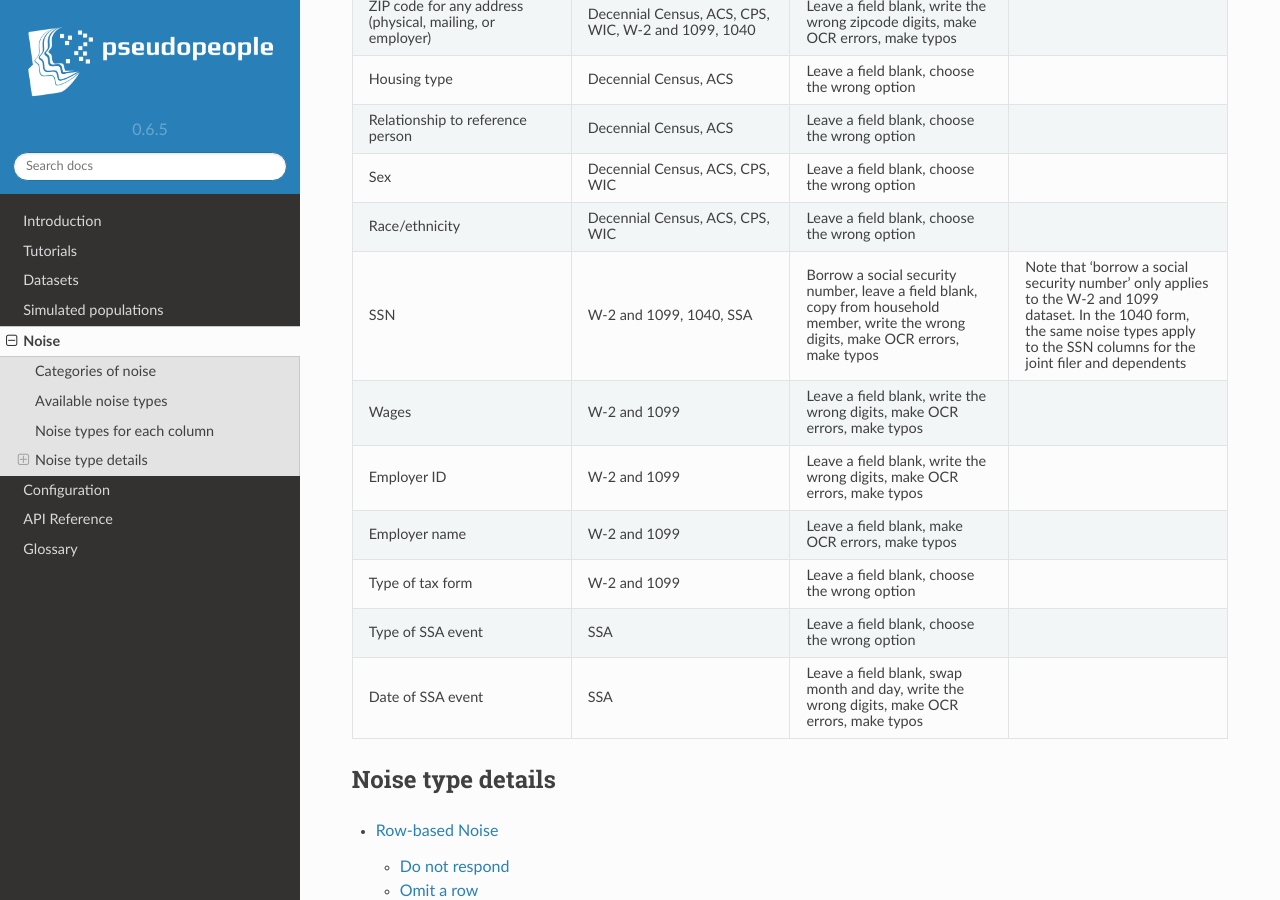
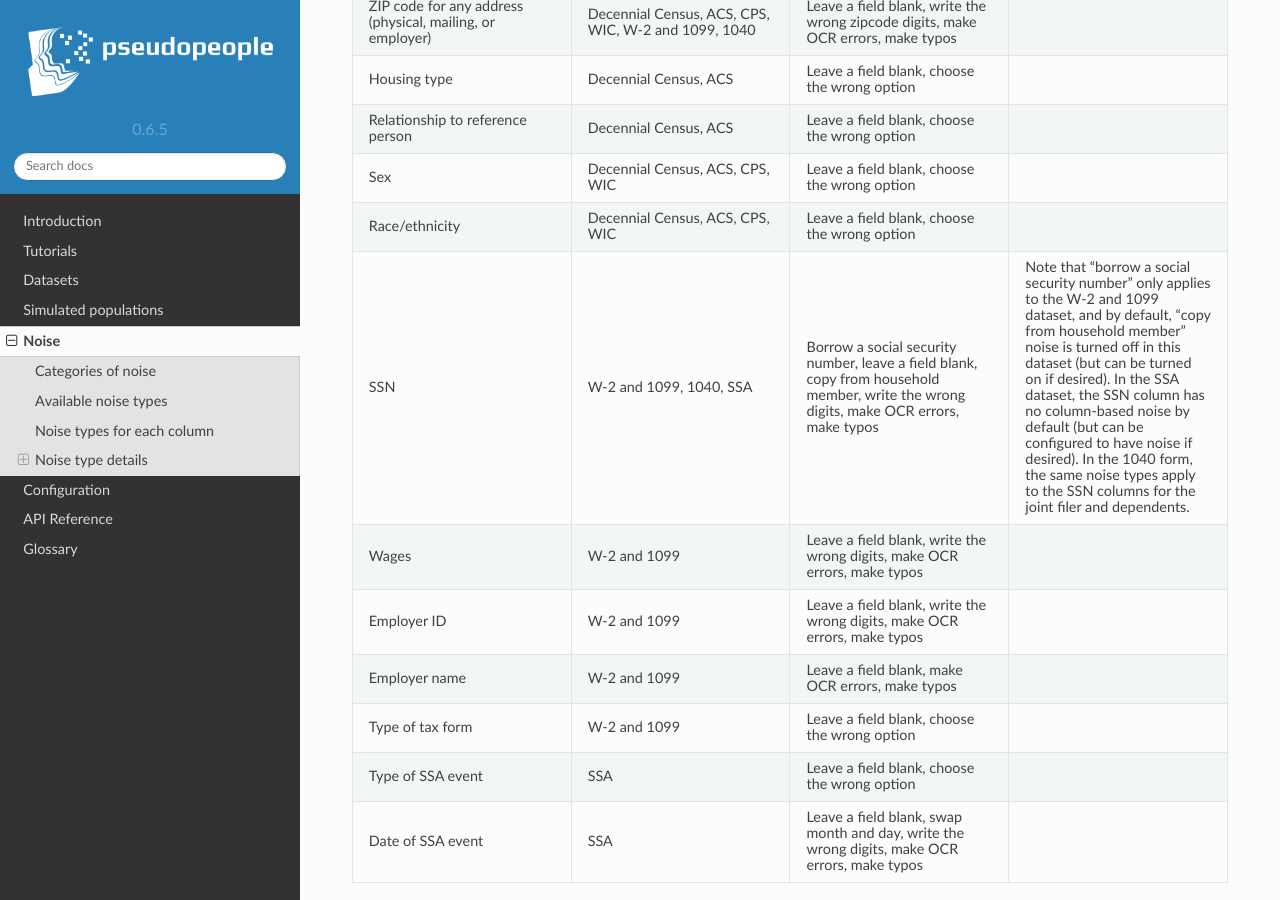
Before and after one commit to ihmeuw/pseudopeople, a Sphinx documentation site: the page built from docs/source/noise/index.rst, in a window 1280 px wide and 900 px high, scrolled down 3040 px. Built offline with Sphinx 7.4.7 and the Read the Docs theme 2.0.0, drawn with Linux system fonts in a browser that asks for light colours.

Commit message:
add notes about noise types being turned off for SSN

```diff
--- a/docs/source/noise/index.rst
+++ b/docs/source/noise/index.rst
@@ -190,8 +190,9 @@ Noise types for each column
   * - SSN
     - W-2 and 1099, 1040, SSA
     - Borrow a social security number, leave a field blank, copy from household member, write the wrong digits, make OCR errors, make typos
-    - Note that 'borrow a social security number' only applies to the W-2 and 1099 dataset.
-      In the 1040 form, the same noise types apply to the SSN columns for the joint filer and dependents
+    - Note that "borrow a social security number" only applies to the W-2 and 1099 dataset, and by default, "copy from household member" noise is turned off in this dataset (but can be turned on if desired).
+      In the SSA dataset, the SSN column has no column-based noise by default (but can be configured to have noise if desired).
+      In the 1040 form, the same noise types apply to the SSN columns for the joint filer and dependents.
   * - Wages
     - W-2 and 1099
     - Leave a field blank, write the wrong digits, make OCR errors, make typos
```
